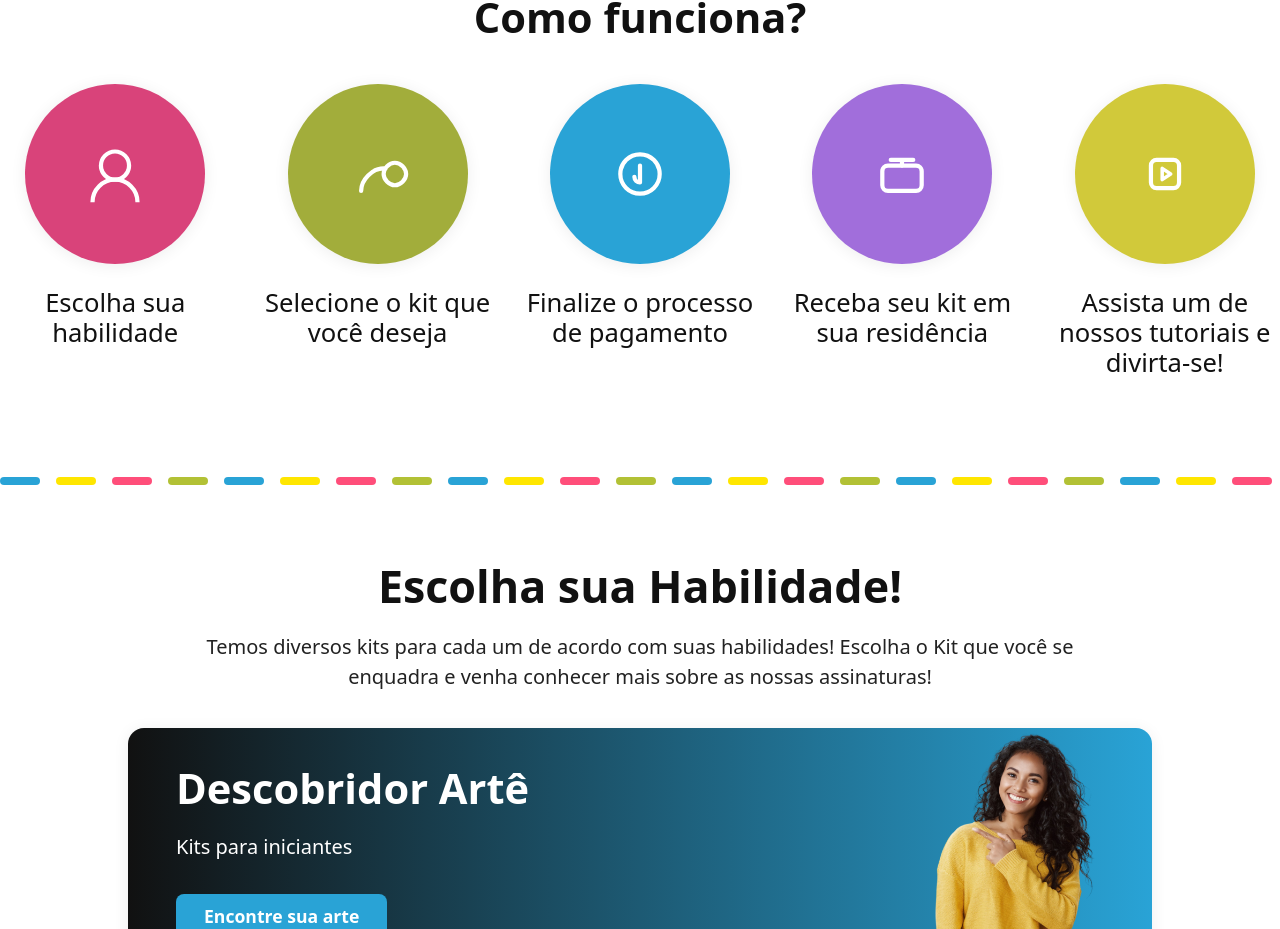
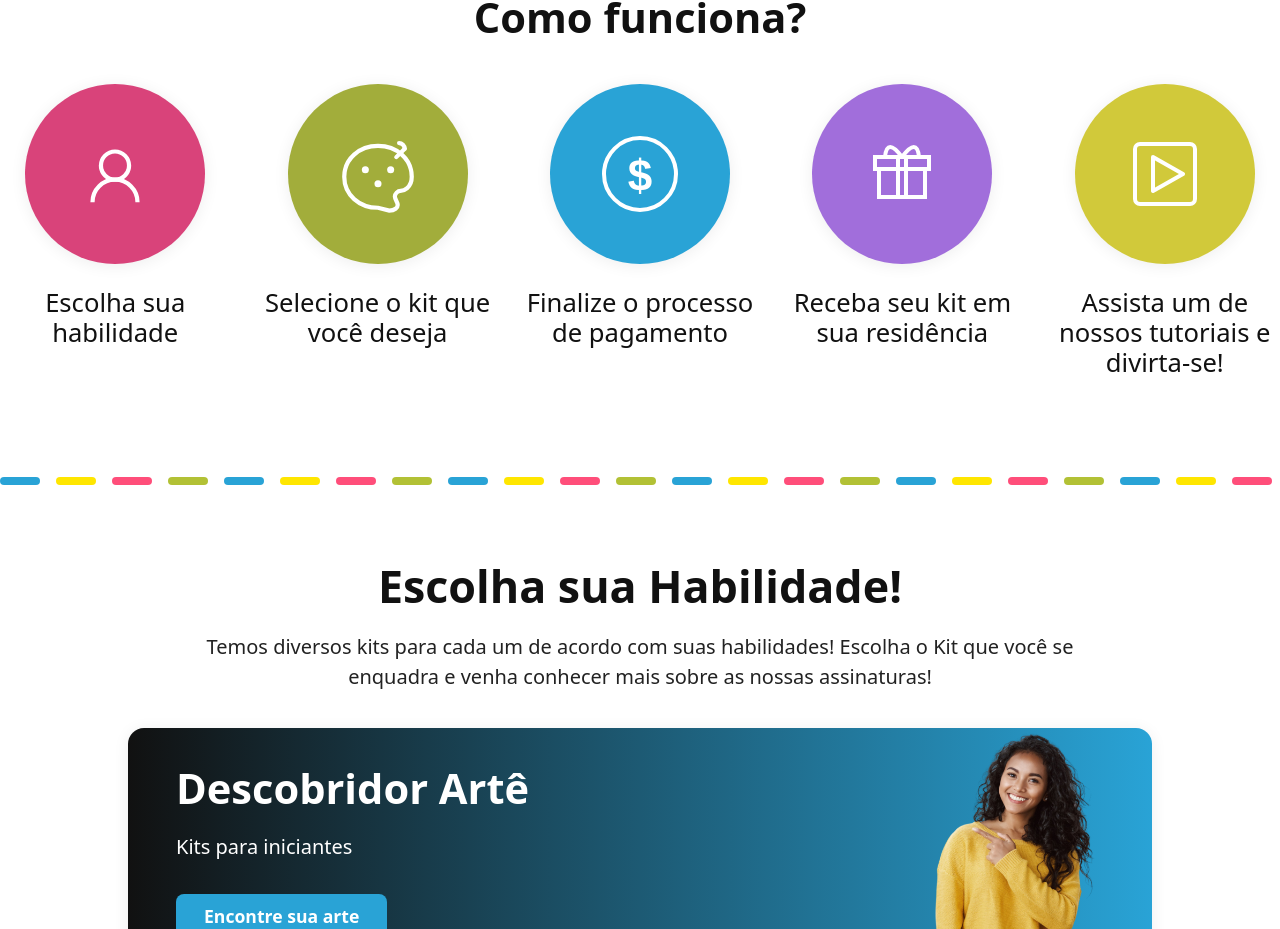
Before and after one commit to gugalaporte/ecommerceArte, a React (Vite) app in the folder arte-ecommerce/: page / in a window 1280 px wide. Shown: the part 2372-3301 px from the top of the page. Built offline with nearby package versions, Linux system fonts and the light colour scheme.

Commit message:
presente

```diff
--- a/arte-ecommerce/src/components/ComoFuncionaSection.tsx
+++ b/arte-ecommerce/src/components/ComoFuncionaSection.tsx
@@ -15,28 +15,54 @@
   {
     color: "#a2ad3b",
     icon: (
-      <svg width="64" height="64" viewBox="0 0 64 64" fill="none"><circle cx="32" cy="32" r="32" fill="none"/><path d="M44 40c-4 0-8-4-8-8s4-8 8-8 8 4 8 8-4 8-8 8z" stroke="#fff" strokeWidth="3" strokeLinecap="round" strokeLinejoin="round"/><path d="M20 44c0-8 8-16 16-16" stroke="#fff" strokeWidth="3" strokeLinecap="round"/></svg>
+      <svg width="90" height="90" viewBox="0 0 256 256" fill="none" aria-label="Paleta de pintura com pincel" xmlns="http://www.w3.org/2000/svg">
+  <path d="M128 224c-53 0-96-36.5-96-88s43-88 96-88 96 36.5 96 88c0 32-24 40-32 40-8 0-16 8-16 16 0 8 8 16 8 24 0 8-8 16-24 16z" stroke="#fff" strokeWidth="12" fill="none"/>
+  <circle cx="92" cy="116" r="10" fill="#fff"/>
+  <circle cx="164" cy="116" r="10" fill="#fff"/>
+  <circle cx="128" cy="156" r="10" fill="#fff"/>
+  <path d="M180 80l24-24" stroke="#fff" strokeWidth="12" strokeLinecap="round"/>
+  <path d="M204 56c0-8-8-16-16-16" stroke="#fff" strokeWidth="12" strokeLinecap="round"/>
+</svg>
     ),
     text: "Selecione o kit que você deseja"
   },
   {
     color: "#29a3d6",
     icon: (
-      <svg width="64" height="64" viewBox="0 0 64 64" fill="none"><circle cx="32" cy="32" r="32" fill="none"/><circle cx="32" cy="32" r="14" stroke="#fff" strokeWidth="3"/><path d="M32 26v12m0 0c-2 0-4-1.5-4-4" stroke="#fff" strokeWidth="3" strokeLinecap="round"/></svg>
+      <svg width="90" height="90" viewBox="0 0 90 90" fill="none" aria-label="Cifrão" xmlns="http://www.w3.org/2000/svg">
+        <circle cx="45" cy="45" r="36" stroke="#fff" strokeWidth="4" fill="none"/>
+        <text x="45" y="62" textAnchor="middle" fontSize="44" fill="#fff" fontFamily="Arial, sans-serif" fontWeight="bold">$</text>
+      </svg>
     ),
     text: "Finalize o processo de pagamento"
   },
   {
     color: "#a16edb",
     icon: (
-      <svg width="64" height="64" viewBox="0 0 64 64" fill="none"><circle cx="32" cy="32" r="32" fill="none"/><rect x="18" y="26" width="28" height="18" rx="4" stroke="#fff" strokeWidth="3"/><path d="M32 26v-4m0 0h8m-8 0h-8" stroke="#fff" strokeWidth="3" strokeLinecap="round"/></svg>
+      <svg width="90" height="90" viewBox="0 0 90 90" fill="none" aria-label="Presente" xmlns="http://www.w3.org/2000/svg">
+        {/* Tampa, mais larga que a caixa */}
+        <rect x="18" y="28" width="54" height="12" stroke="#fff" strokeWidth="4" fill="none"/>
+        {/* Caixa */}
+        <rect x="22" y="40" width="46" height="28" stroke="#fff" strokeWidth="4" fill="none"/>
+        {/* Fita central (da tampa até a base) */}
+        <rect x="41" y="28" width="8" height="40" stroke="#fff" strokeWidth="4" fill="none"/>
+        {/* Laço esquerdo */}
+        <path d="M45 28 Q30 8 28 28" stroke="#fff" strokeWidth="4" fill="none" strokeLinecap="round"/>
+        {/* Laço direito */}
+        <path d="M45 28 Q60 8 62 28" stroke="#fff" strokeWidth="4" fill="none" strokeLinecap="round"/>
+      </svg>
     ),
     text: "Receba seu kit em sua residência"
   },
   {
     color: "#d1c93a",
     icon: (
-      <svg width="64" height="64" viewBox="0 0 64 64" fill="none"><circle cx="32" cy="32" r="32" fill="none"/><rect x="22" y="22" width="20" height="20" rx="4" stroke="#fff" strokeWidth="3"/><path d="M36 32l-6 4v-8l6 4z" stroke="#fff" strokeWidth="2.5" strokeLinejoin="round"/></svg>
+      <svg width="90" height="90" viewBox="0 0 90 90" fill="none" aria-label="Play" xmlns="http://www.w3.org/2000/svg">
+        {/* Quadrado ainda maior */}
+        <rect x="15" y="15" width="60" height="60" rx="5" stroke="#fff" strokeWidth="4" fill="none"/>
+        {/* Play grande e centralizado visualmente */}
+        <polygon points="33,28 63,45 33,62" stroke="#fff" strokeWidth="4" fill="none" strokeLinejoin="round"/>
+      </svg>
     ),
     text: "Assista um de nossos tutoriais e divirta-se!"
   }
```
